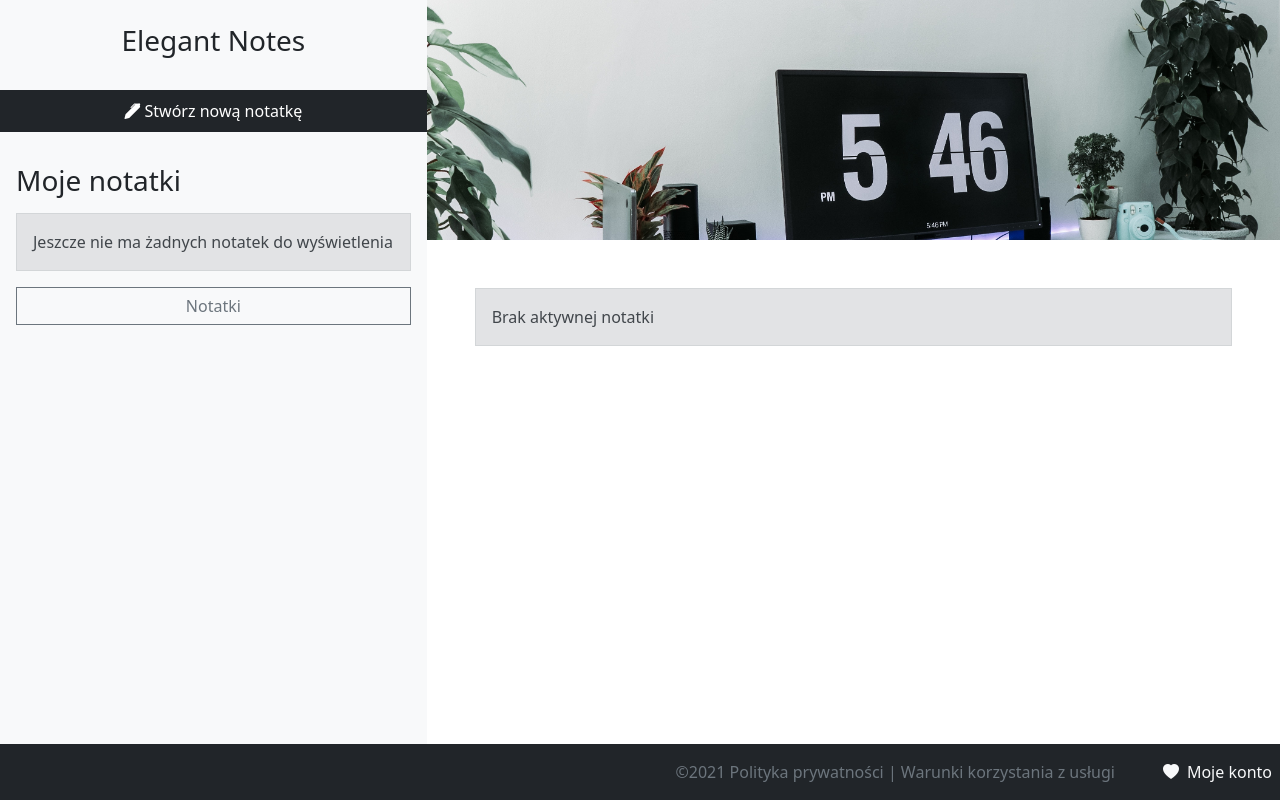
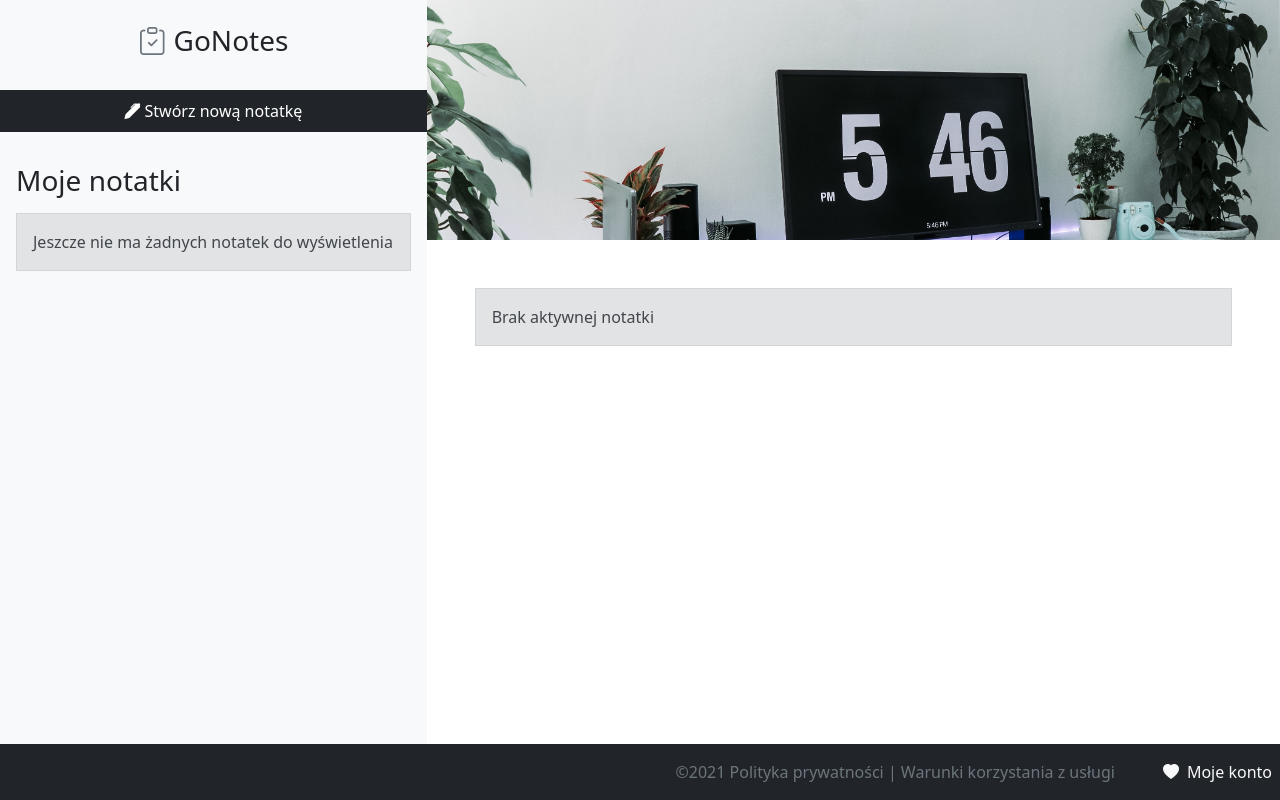
Before and after one commit to magdalenahadala/go_note, a Vue app: page / in a window 1280 px wide. Built offline with nearby package versions, Linux system fonts and the light colour scheme.

Commit message:
Small app updates

```diff
--- a/package.json
+++ b/package.json
@@ -1,5 +1,5 @@
 {
-  "name": "elegant-notes",
+  "name": "go-notes",
   "version": "0.1.0",
   "private": true,
   "scripts": {
--- a/src/App.vue
+++ b/src/App.vue
@@ -3,7 +3,7 @@
     <div class="row p-0 m-0 h-100">
       <div class="col-12 col-md-5 col-lg-4 bg-light p-0 h-100">
         <h3 class="w-100 text-center p-4">
-          Elegant Notes
+          <i class="bi-clipboard-check text-secondary"></i> GoNotes
         </h3>
         <button type="button" class="btn btn-dark w-100 py-2 rounded-0" v-on:click="onShowAddForm()">
           <i class="bi-pen-fill text-white"></i> Stwórz nową notatkę
--- a/src/components/Note.vue
+++ b/src/components/Note.vue
@@ -5,10 +5,9 @@
                 <i class="bi-trash-fill"></i>
             </button>
         </div>
-        <h3 class="my-2 p-2 bg-light border text-center">
-            <i class="bi-sticky text-secondary"></i>
-            {{note.name}}
-        </h3>
+        <div class="my-2 p-2 bg-secondary text-center text-white">
+            <i class="bi-sticky"></i> {{note.name}}
+        </div>
         <div class="p-5 border border-1 rounded-0 text-center h-75 overflow-auto">{{note.content}}</div>
     </div>
 </template>
--- a/src/components/NotesList.vue
+++ b/src/components/NotesList.vue
@@ -1,7 +1,7 @@
 <template>
     <div class="p-3 h-75">
       <h3 class="my-3">Moje notatki</h3>
-      <div id="notes" class="collapse show">
+      <div id="notes" class="collapse show h-100">
         <div v-if="notes.length > 0" class="h-100 overflow-auto">
           <div v-for="note in notes" v-bind:key="note.id" class="border bg-white p-2 my-2">
             <div class="text-end">
@@ -24,7 +24,8 @@
           Jeszcze nie ma żadnych notatek do wyświetlenia
         </div>
       </div>
-      <a class="btn btn-outline-secondary w-100 rounded-0" data-bs-toggle="collapse" href="#notes" role="button" aria-expanded="true" aria-controls="notes">
+      <a class="btn btn-outline-secondary w-100 rounded-0 d-block d-md-none"
+        data-bs-toggle="collapse" href="#notes" role="button" aria-expanded="true" aria-controls="notes">
         Notatki
       </a>
     </div>
```
Also changed, not shown: 2 other files (tests, documents, lock files or other folders).
